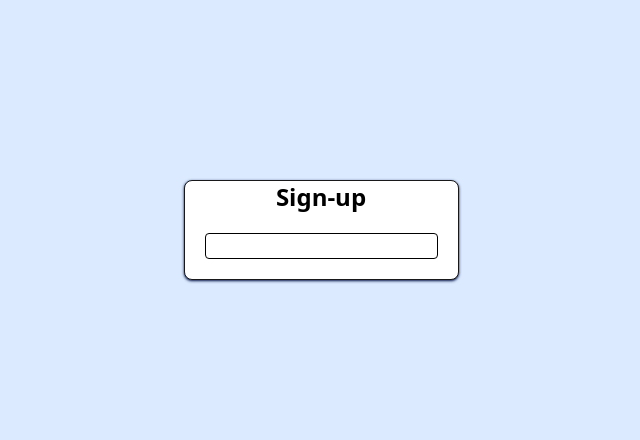
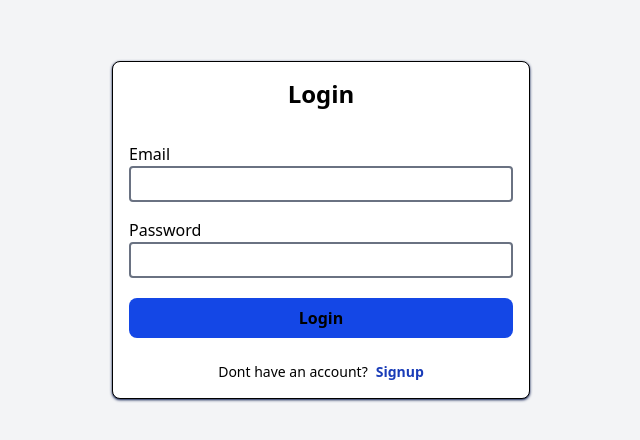
Before and after one commit to Jasan-Aj/AI-Ticket-assistant, a React (Vite) app in the folder front-end/: page /login in a window 1280 px wide. Shown: the part 170-610 px from the top of the page, without its empty margins (319-959 px from the left). Built offline with nearby package versions, Linux system fonts and the light colour scheme.

Commit message:
created some pages

```diff
--- /dev/null
+++ b/front-end/src/components/Navbar.jsx
@@ -0,0 +1,45 @@
+import React, { useState } from 'react'
+
+function Navbar() {
+    const [isActive, setActive] = useState(false);
+
+    return (
+        <nav>
+            <div className=''>
+                <div className='flex bg-blue-600 justify-between h-13 items-center'>
+                    <div className='pl-4 text-xl text-white font-semibold'>Logo</div>
+
+                    <div className='flex items-center pr-4 relative'>
+                        <div
+                            className='bg-green-500 w-9 h-9 rounded-full flex items-center justify-center text-lg font-semibold text-white cursor-pointer hover:bg-green-600 transition-colors'
+                            onClick={(e) => setActive(!isActive)}
+                        >
+                            J
+                        </div>
+                        <p className='text-white ml-2'>Username</p>
+
+                        {/* Dropdown Menu */}
+                        {isActive && (
+                            <div className='absolute top-full right-0 mt-2 bg-white shadow-lg rounded-lg py-2 min-w-[120px] z-50 border border-gray-200'>
+                                <div className='px-4 py-2 text-gray-700 hover:bg-gray-100 cursor-pointer'>
+                                    Profile
+                                </div>
+                                <div className='px-4 py-2 text-gray-700 hover:bg-gray-100 cursor-pointer'>
+                                    Settings
+                                </div>
+                                <div
+                                    className='px-4 py-2 text-red-600 hover:bg-red-50 cursor-pointer border-t border-gray-100'
+                                    onClick={() => console.log('Logging out...')}
+                                >
+                                    Logout
+                                </div>
+                            </div>
+                        )}
+                    </div>
+                </div>
+            </div>
+        </nav>
+    );
+}
+
+export default Navbar
--- a/front-end/src/index.css
+++ b/front-end/src/index.css
@@ -1,2 +1 @@
 @import "tailwindcss";
-@plugin "daisyui";
--- a/front-end/src/main.jsx
+++ b/front-end/src/main.jsx
@@ -16,7 +16,7 @@ createRoot(document.getElementById('root')).render(
         <Route
         path='/'
         element = {
-          <CheckAuth protectedRoute={true}>
+          <CheckAuth protectedRoute={false}>
             <Tickets/>
           </CheckAuth>
         }
--- a/front-end/src/pages/Login.jsx
+++ b/front-end/src/pages/Login.jsx
@@ -1,4 +1,4 @@
-import React, { useState } from 'react'
+import React, { useEffect, useState } from 'react'
 import { useNavigate } from 'react-router-dom';
 
 function Login() {
@@ -6,15 +6,38 @@ function Login() {
   const [form, setForm] = useState({email:"", password:""});
   const [loading, setloading] = useState(false);
   const navigate = useNavigate();
+  const [error, setError] = useState({state: false, message: ""});
 
   const handleChange = (event) => {
     setForm({...form, [event.target.name]: event.target.value});
   }
 
+  const handleError = (message)=>{
+    setError({state:true, message});
+    setTimeout(() => {
+      setError({state:false, message:""})
+    }, 3000);
+  }
+
+  const validateInput = ()=>{
+    if(form.email == "" || form.password == ""){
+      console.log(form.email, form.password, form.confirmPassword);
+      handleError("Fill all required feilds");
+      return false;
+    }
+    else if(form.password.length < 8){
+      handleError("Password requires minimum 8 charecters");
+      return false;
+    }
+    return true;
+  }
+
   const handleSubmit = async(event)=>{
     event.preventDefault();
+    const validateRes = validateInput();
     setloading(true);
 
+    if(validateRes){
       try{
         const res = await fetch(`${import.meta.env.VITE_URL}/login`,{
           method: "POST",
@@ -28,6 +51,7 @@ function Login() {
           const data = res.json;
           localStorage.setItem("token",data.token);
           localStorage.setItem("user",JSON.stringify(data.user));
+          setForm({email: "", password:""})
           navigate("/");
         }else{
           window.alert("Failed login");
@@ -40,19 +64,36 @@ function Login() {
         setloading(false);
       }
     }
+  }
 
   return (
-    <div className='bg-blue-100 w-screen h-screen'>
+    <div className='bg-gray-100 w-screen h-screen'>
       <div className='flex justify-center h-screen items-center'>
         <div className='border-1 bg-white shadow shadow-blue-950 rounded rounded-lg'>
-          <div className='text-black text-2xl font-semibold text-center'>Sign-up</div>
-          <form action="">
-            <div className='p-5'>
-              <input className='border border-black rounded' type="text"/>
-              <label htmlFor=""></label>
+          <div className='text-black text-2xl font-semibold text-center py-4'>Login</div>
+          <form onSubmit={handleSubmit}>
+            <div className='px-4 pt-4 flex flex-col'>
+              <label htmlFor="" className='text-black text-md'>Email</label>
+              <input className='border-2 border-gray-500 rounded p-1 sm:w-sm text-black' onChange={(e)=>handleChange(e)} name='email' type="text"/>
+            </div>
+
+            <div className='px-4 pt-4 flex flex-col'>
+              <label htmlFor="" className='text-black text-md'>Password</label>
+              <input className='border-2 border-gray-500 rounded p-1 sm:w-sm text-black' onChange={(e)=>handleChange(e)} name='password' type="text"/>
+            </div>
+
+            <div className='py-5 flex justify-center px-4'>
+              <button type='submit' className='bg-blue-700 py-2 w-full font-semibold rounded-lg cursor-pointer'>Login</button>
             </div>
           </form>
+          <div className='text-sm flex justify-center pt-1 pb-4'>
+            <p className='text-black'>Dont have an account?</p>
+            <a className='text-blue-800 font-semibold pl-2 cursor-pointer' onClick={()=>navigate("/signup")}>Signup</a>
           </div>
+        </div>
+        {
+        error.state && <div className='text-black'>{error.message}</div>
+        }
       </div>
     </div>
   )
--- a/front-end/src/pages/Signup.jsx
+++ b/front-end/src/pages/Signup.jsx
@@ -1,48 +1,111 @@
-import React, { useState } from 'react'
-import {useNavigate} from "react-router-dom"
+import React, { useEffect, useState } from 'react'
+import { useNavigate } from 'react-router-dom';
 
 function Signup() {
 
-  const [form, setForm] = useState({email: "", password: ""});
-  const [loading, setLoading] = useState(false);
+  const [form, setForm] = useState({email:"", password:"", confirmPassword:""});
+  const [loading, setloading] = useState(false);
   const navigate = useNavigate();
+  const [error, setError] = useState({state: false, message: ""});
 
-  const handleChange = (event)=>{
-    setForm({...form, [event.target.name]: event.target.value})
+  const handleChange = (event) => {
+    setForm({...form, [event.target.name]: event.target.value});
   }
 
-  const handleSubmit = async (event)=>{
+  const handleError = (message)=>{
+    setError({state:true, message});
+    setTimeout(() => {
+      setError({state:false, message:""})
+    }, 3000);
+  }
+
+  const validateInput = ()=>{
+    if(form.email == "" || form.password == "" || form.confirmPassword ==""){
+      console.log(form.email, form.password, form.confirmPassword);
+      handleError("Fill all required feilds");
+      return false;
+    }
+    else if(form.password.length < 8){
+      handleError("Password requires minimum 8 charecters");
+      return false;
+    }
+    else if(form.password !== form.confirmPassword){
+      handleError("Password does not match");
+      return false;
+    }
+    return true;
+  }
+
+
+  const handleSubmit = async(event)=>{
     event.preventDefault();
-    setLoading(true);
+    const validateRes = validateInput();
+    setloading(true);
 
+    if(validateRes){
       try{
         const res = await fetch(`${import.meta.env.VITE_URL}/signup`,{
           method: "POST",
-        headers: {
+          headers:{
             "Content-Type":"application/json"
           },
           body: JSON.stringify(form)
         });
 
+        if(res.ok){
           const data = res.json;
-      if(res.ok){
-        localStorage.setItem("token", data.token);
-        localStorage.setItem("user", JSON.stringify(data.user));
+          localStorage.setItem("token",data.token);
+          localStorage.setItem("user",JSON.stringify(data.user));
+          setForm({email: "", password:"", confirmPassword:""})
           navigate("/");
         }else{
-        window.alert("Signup failed!")
+          window.alert("Failed login");
         }
 
       }catch(error){
-      window.alert("Something went wrong!")
+        window.alert("Something went Wrong");
       }
       finally{
-      setLoading(false);
+        setloading(false);
+      }
     }
   }
 
   return (
-    <div>Signup</div>
+    <div className='bg-gray-100 w-screen h-screen'>
+      <div className='flex justify-center h-screen items-center'>
+        <div className='border-1 bg-white shadow shadow-blue-950 rounded rounded-lg'>
+          <div className='text-black text-2xl font-semibold text-center py-4'>Sign-up</div>
+          <form onSubmit={handleSubmit}>
+            <div className='px-4 pt-4 flex flex-col'>
+              <label htmlFor="" className='text-black text-md'>Email</label>
+              <input className='border-2 border-gray-500 rounded p-1 sm:w-sm text-black' onChange={(e)=>handleChange(e)} name='email' type="text"/>
+            </div>
+
+            <div className='px-4 pt-4 flex flex-col'>
+              <label htmlFor="" className='text-black text-md'>Password</label>
+              <input className='border-2 border-gray-500 rounded p-1 sm:w-sm text-black' onChange={(e)=>handleChange(e)} name='password' type="text"/>
+            </div>
+
+            <div className='px-4 pt-4 flex flex-col'>
+              <label htmlFor="" className='text-black text-md'>Confirm Password</label>
+              <input className='border-2 border-gray-500 rounded p-1 w-70 sm:w-sm text-black' onChange={(e)=>handleChange(e)} name='confirmPassword' type="text"/>
+            </div>
+
+            <div className='py-5 flex justify-center px-4'>
+              <button type='submit' className='bg-blue-700 py-2 w-full font-semibold rounded-lg cursor-pointer'>SignUp</button>
+            </div>
+          </form>
+          <div className='text-sm flex justify-center pt-1 pb-4'>
+            <p className='text-black'>Already have an account?</p>
+            <a className='text-blue-800 font-semibold pl-2 cursor-pointer' onClick={()=>navigate("/login")}>Login</a>
+          </div>
+        </div>
+        {
+        error.state && <div className='text-black'>{error.message}</div>
+        }
+      </div>
+    </div>
   )
 }
 
--- a/front-end/src/pages/Tickets.jsx
+++ b/front-end/src/pages/Tickets.jsx
@@ -1,8 +1,11 @@
 import React from 'react'
+import Navbar from '../components/Navbar'
 
 function Tickets() {
   return (
-    <div className=''>Tickets</div>
+    <div>
+      <Navbar/>
+    </div>
   )
 }
 
```
Lines whose indentation alone changed are shown as unchanged.
